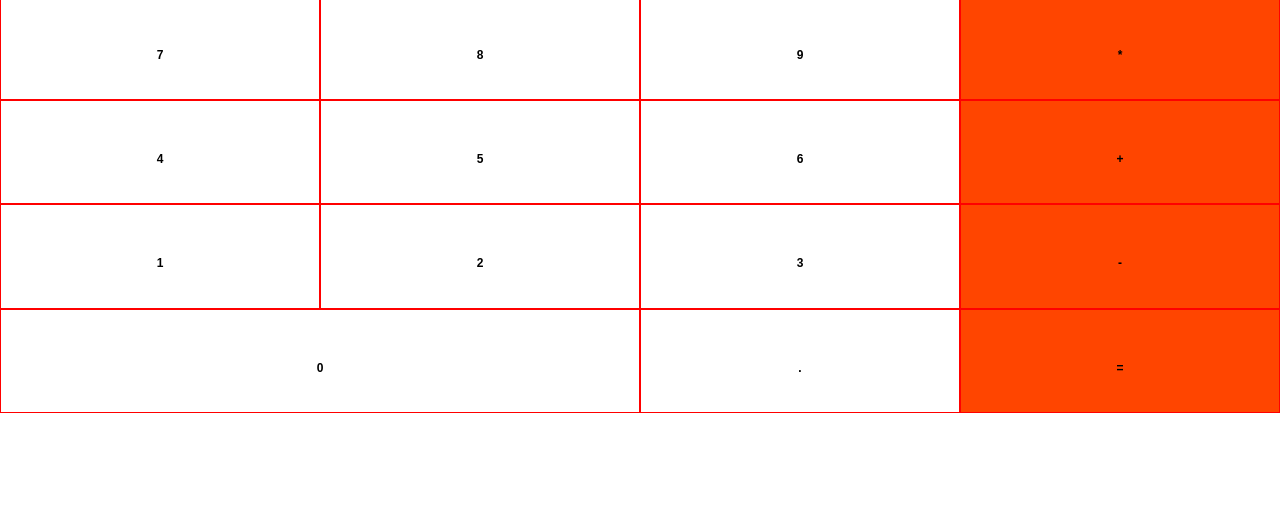
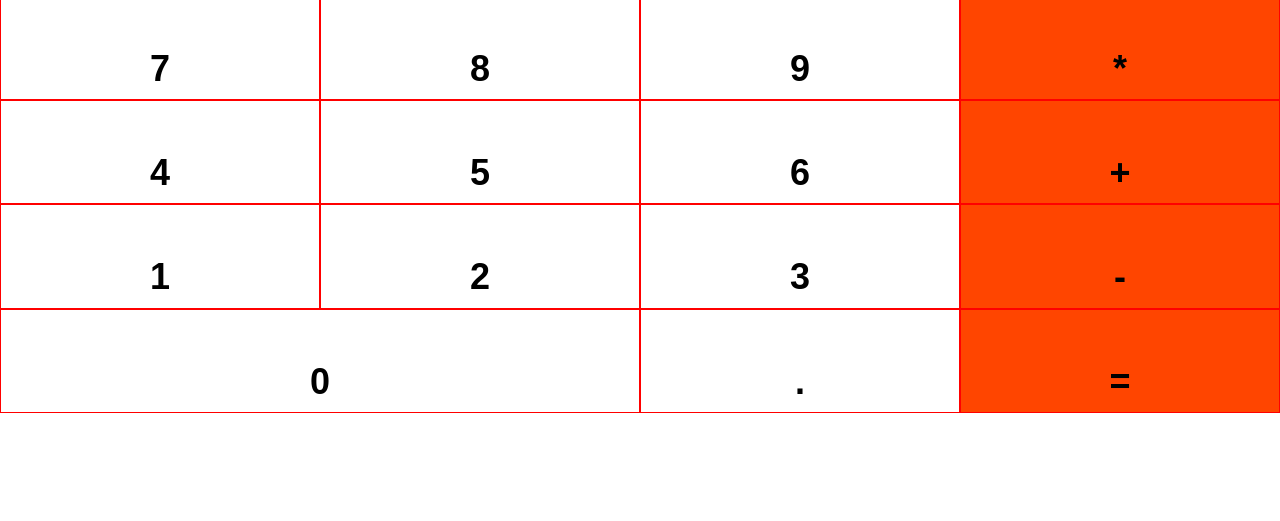
Before and after one commit to qianduanmengmeng/----APP, a plain HTML site: page index.html in a window 1280 px wide. Shown: the part 279-800 px from the top of the page. Drawn offline with Linux system fonts and the light colour scheme.

Commit message:
Update common.css

```diff
--- a/css/common.css
+++ b/css/common.css
@@ -8,9 +8,8 @@
 	color:#000;
 }
 body{
-	font-size:12px;
+	font-size:36px;
 	font-family:Arial,Verdana,Tahoma,"微软雅黑","黑体";
-	line-height:120%;
 	background:#fff;
 	margin:0;
 	overflow-x:hidden;
```
